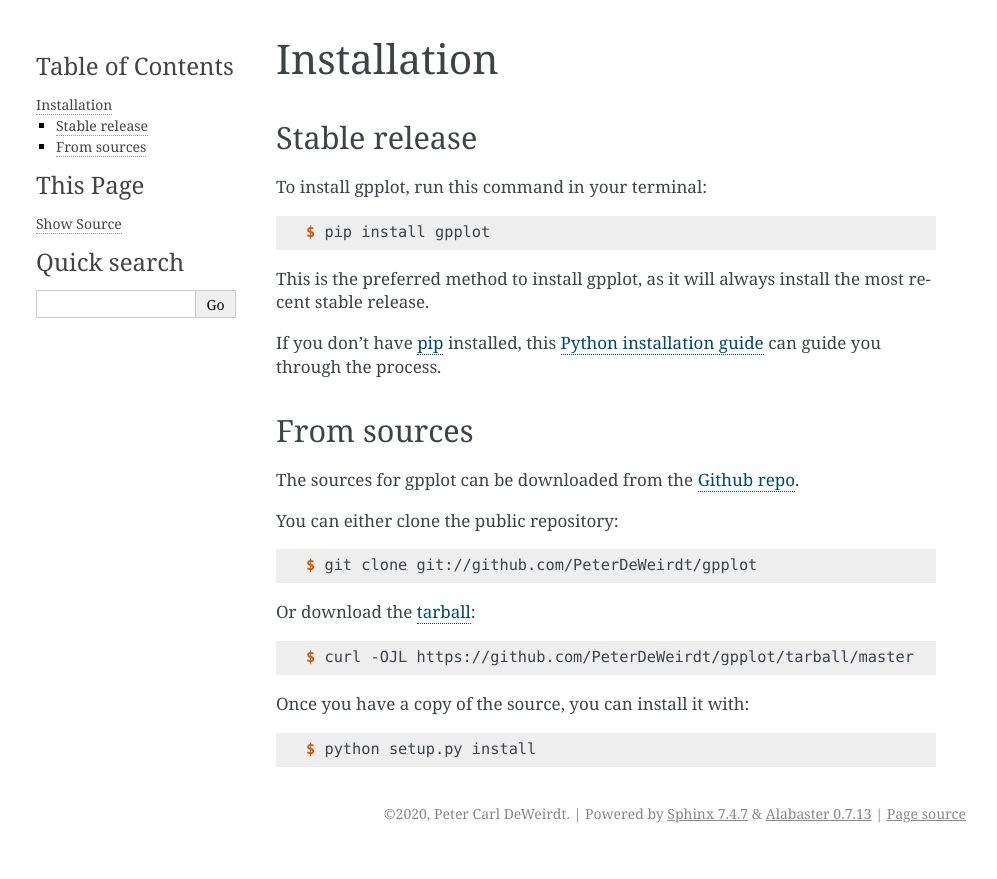
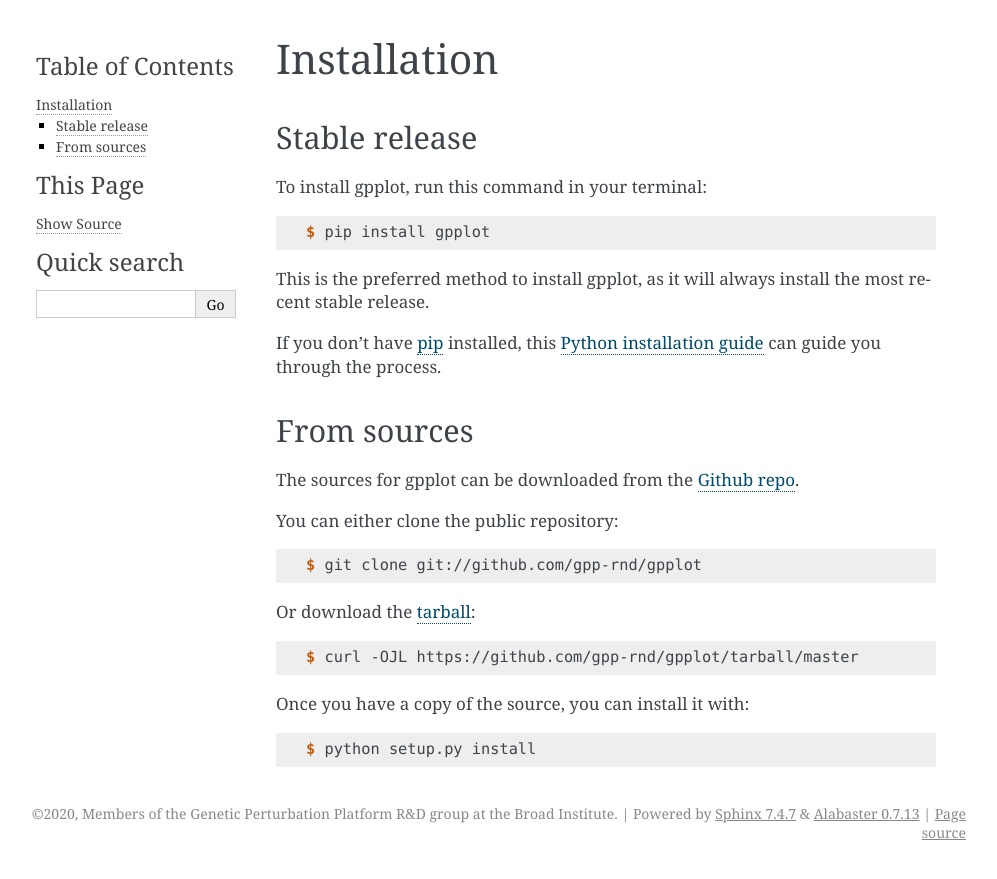
Before and after one commit to gpp-rnd/gpplot, a Sphinx documentation site: the page built from docs/installation.rst, in a window 1280 px wide. Shown: the top 879 px of the page, without its empty margins (144-1141 px from the left). Built offline with Sphinx 7.4.7, drawn with Linux system fonts in a browser that asks for light colours; pages that are not in the unit, such as notebooks, are missing from menus.

Commit message:
docs (github): updated github repo references

```diff
--- a/AUTHORS.rst
+++ b/AUTHORS.rst
@@ -5,14 +5,14 @@ Credits
 Development Lead
 ----------------
 
-* Peter C. DeWeirdt <petedeweirdt@gmail.com>
+* Peter C DeWeirdt <petedeweirdt@gmail.com>
 
 Contributors
 ------------
 
-* Ruth E. Hanna
+* Ruth E Hanna
 * Mudra Hegde
 * Zsofia Szegletes
-* Annabel Sangree
+* Annabel K Sangree
 * Marissa N Feeley
 * Audrey L Griffith
--- a/docs/conf.py
+++ b/docs/conf.py
@@ -47,8 +47,8 @@ master_doc = 'index'
 
 # General information about the project.
 project = 'gpplot'
-copyright = "2020, Peter Carl DeWeirdt"
-author = "Peter Carl DeWeirdt"
+copyright = "2020, Members of the Genetic Perturbation Platform R&D group at the Broad Institute"
+author = "GPP R&D"
 
 # The version info for the project you're documenting, acts as replacement
 # for |version| and |release|, also used in various other places throughout
@@ -129,7 +129,7 @@ latex_elements = {
 latex_documents = [
     (master_doc, 'gpplot.tex',
      'gpplot Documentation',
-     'Peter Carl DeWeirdt', 'manual'),
+     'GPP R&D', 'manual'),
 ]
 
 
--- a/docs/installation.rst
+++ b/docs/installation.rst
@@ -32,13 +32,13 @@ You can either clone the public repository:
 
 .. code-block:: console
 
-    $ git clone git://github.com/PeterDeWeirdt/gpplot
+    $ git clone git://github.com/gpp-rnd/gpplot
 
 Or download the `tarball`_:
 
 .. code-block:: console
 
-    $ curl -OJL https://github.com/PeterDeWeirdt/gpplot/tarball/master
+    $ curl -OJL https://github.com/gpp-rnd/gpplot/tarball/master
 
 Once you have a copy of the source, you can install it with:
 
@@ -47,5 +47,5 @@ Once you have a copy of the source, you can install it with:
     $ python setup.py install
 
 
-.. _Github repo: https://github.com/PeterDeWeirdt/gpplot
-.. _tarball: https://github.com/PeterDeWeirdt/gpplot/tarball/master
+.. _Github repo: https://github.com/gpp-rnd/gpplot
+.. _tarball: https://github.com/gpp-rnd/gpplot/tarball/master
--- a/gpplot/__init__.py
+++ b/gpplot/__init__.py
@@ -2,6 +2,6 @@
 from .plots import *
 from .style import *
 
-__author__ = """Peter Carl DeWeirdt"""
+__author__ = """Peter C DeWeirdt"""
 __email__ = 'petedeweirdt@gmail.com'
 __version__ = '0.1.0'
--- a/setup.py
+++ b/setup.py
@@ -17,7 +17,7 @@ setup_requirements = ['pytest-runner', ]
 test_requirements = ['pytest>=3', ]
 
 setup(
-    author="Peter Carl DeWeirdt",
+    author="Peter C DeWeirdt",
     author_email='petedeweirdt@gmail.com',
     python_requires='>=3.5',
     classifiers=[
```
